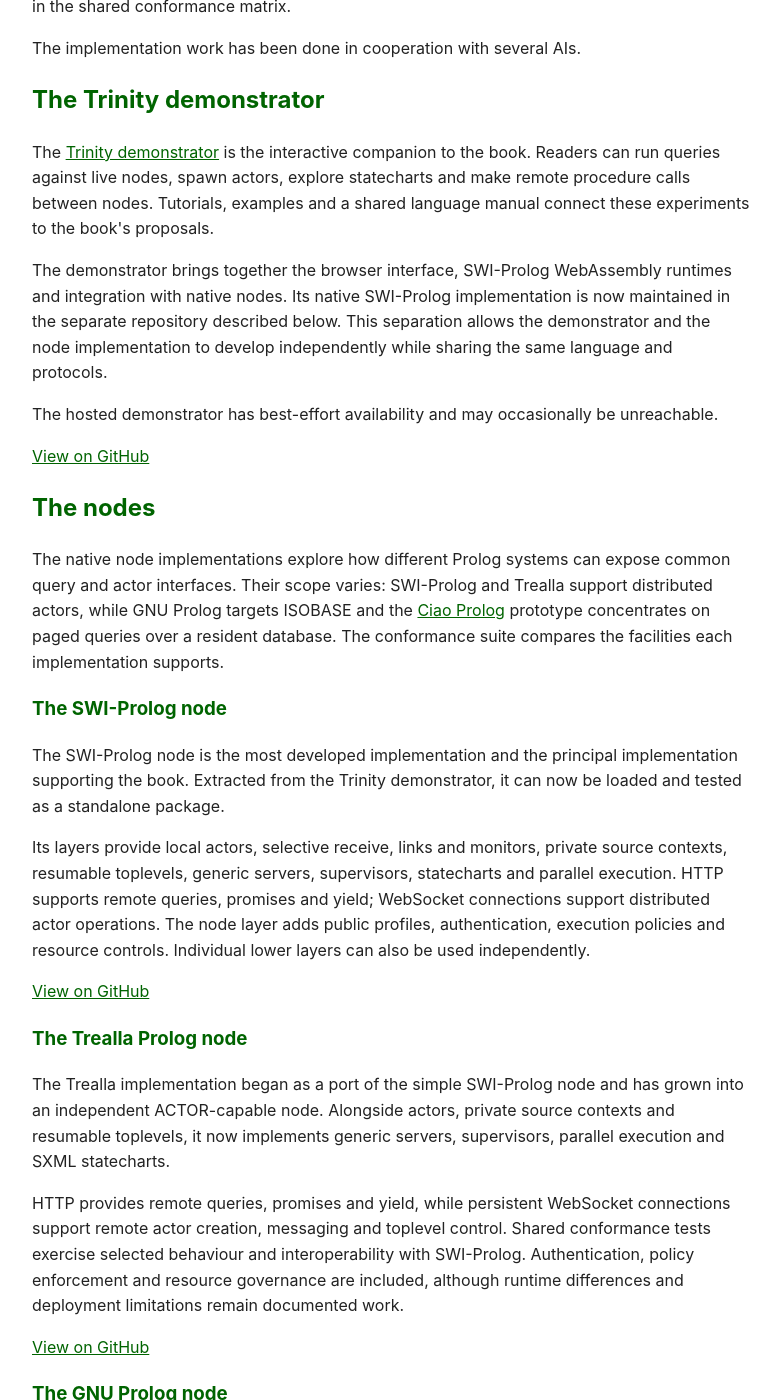
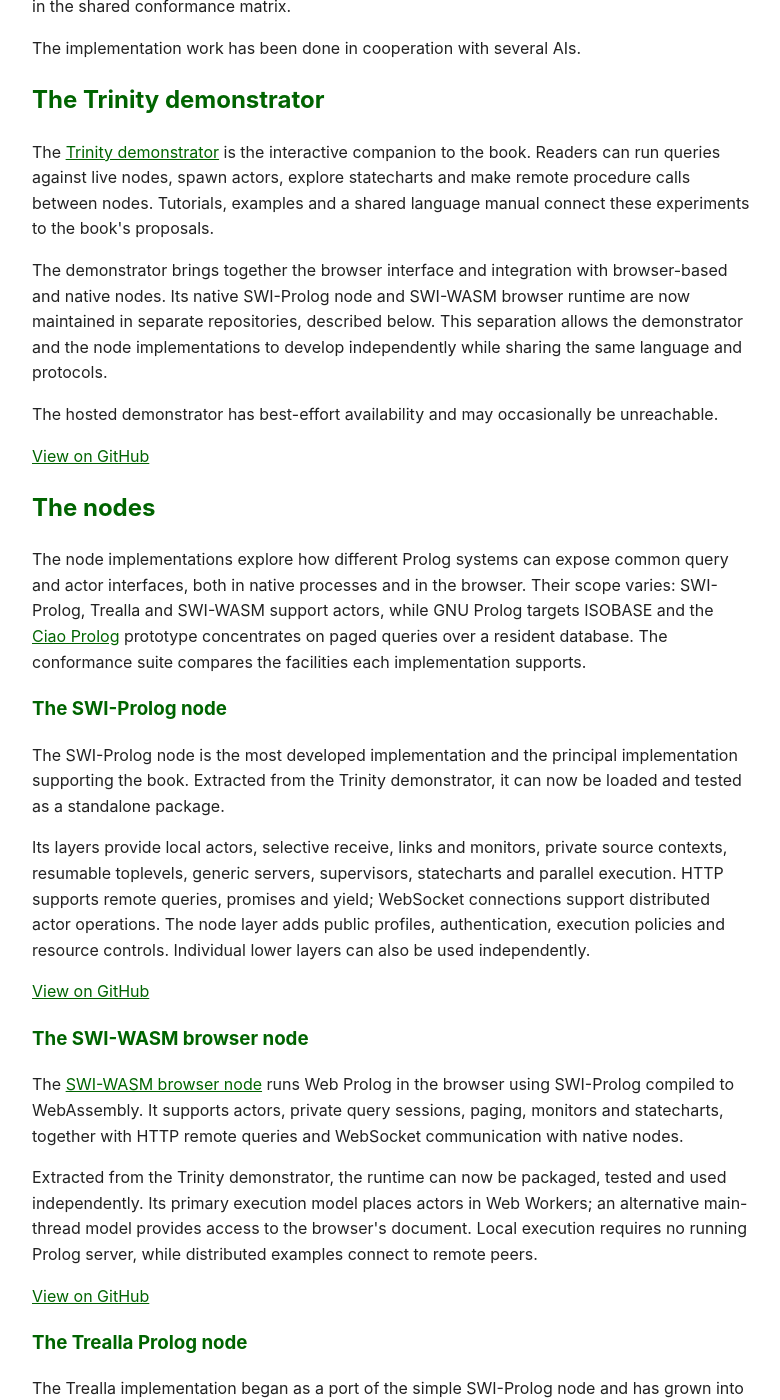
Before and after one commit to torbjornlager/book-project-home, a Jekyll site: the page pocs.html, which Jekyll copies as it is, in a window 1280 px wide and 1400 px high, scrolled down 656 px. Shown: the whole window, without its empty margins (248-1028 px from the left). Built offline with Jekyll 4.4.1, drawn with Linux system fonts in a browser that asks for light colours.

Commit message:
Describe and link the standalone SWI-WASM browser node
Add a SWI-WASM browser-node section with its public repository link, independent packaging and execution models. Update the demonstrator description and nodes introduction to reflect the extracted browser and native implementations.

```diff
--- a/pocs.html
+++ b/pocs.html
@@ -81,11 +81,11 @@
   </p>
 
   <p>
-    The demonstrator brings together the browser interface, SWI-Prolog WebAssembly runtimes
-    and integration with native nodes. Its native SWI-Prolog implementation is now
-    maintained in the separate repository described below. This separation allows the
-    demonstrator and the node implementation to develop independently while sharing
-    the same language and protocols.
+    The demonstrator brings together the browser interface and integration with
+    browser-based and native nodes. Its native SWI-Prolog node and SWI-WASM browser
+    runtime are now maintained in separate repositories, described below. This separation
+    allows the demonstrator and the node implementations to develop independently while
+    sharing the same language and protocols.
   </p>
 
   <p>
@@ -99,9 +99,10 @@
   <h2>The nodes</h2>
 
   <p>
-    The native node implementations explore how different Prolog systems can expose
-    common query and actor interfaces. Their scope varies: SWI-Prolog and Trealla support
-    distributed actors, while GNU Prolog targets ISOBASE and the
+    The node implementations explore how different Prolog systems can expose common
+    query and actor interfaces, both in native processes and in the browser. Their scope
+    varies: SWI-Prolog, Trealla and SWI-WASM support actors, while GNU Prolog targets
+    ISOBASE and the
     <a href="https://ciao-lang.org/">Ciao Prolog</a> prototype concentrates on paged
     queries over a resident database. The conformance suite compares the facilities
     each implementation supports.
@@ -126,6 +127,27 @@
 
   <p>
     <a href="https://github.com/torbjornlager/swi-prolog-node">View on GitHub</a>
+  </p>
+
+  <h3>The SWI-WASM browser node</h3>
+
+  <p>
+    The <a href="https://github.com/torbjornlager/swi-wasm-node">SWI-WASM browser node</a>
+    runs Web Prolog in the browser using SWI-Prolog compiled to WebAssembly. It supports
+    actors, private query sessions, paging, monitors and statecharts, together with HTTP
+    remote queries and WebSocket communication with native nodes.
+  </p>
+
+  <p>
+    Extracted from the Trinity demonstrator, the runtime can now be packaged, tested and
+    used independently. Its primary execution model places actors in Web Workers; an
+    alternative main-thread model provides access to the browser's document. Local
+    execution requires no running Prolog server, while distributed examples connect to
+    remote peers.
+  </p>
+
+  <p>
+    <a href="https://github.com/torbjornlager/swi-wasm-node">View on GitHub</a>
   </p>
 
   <h3>The Trealla Prolog node</h3>
```
